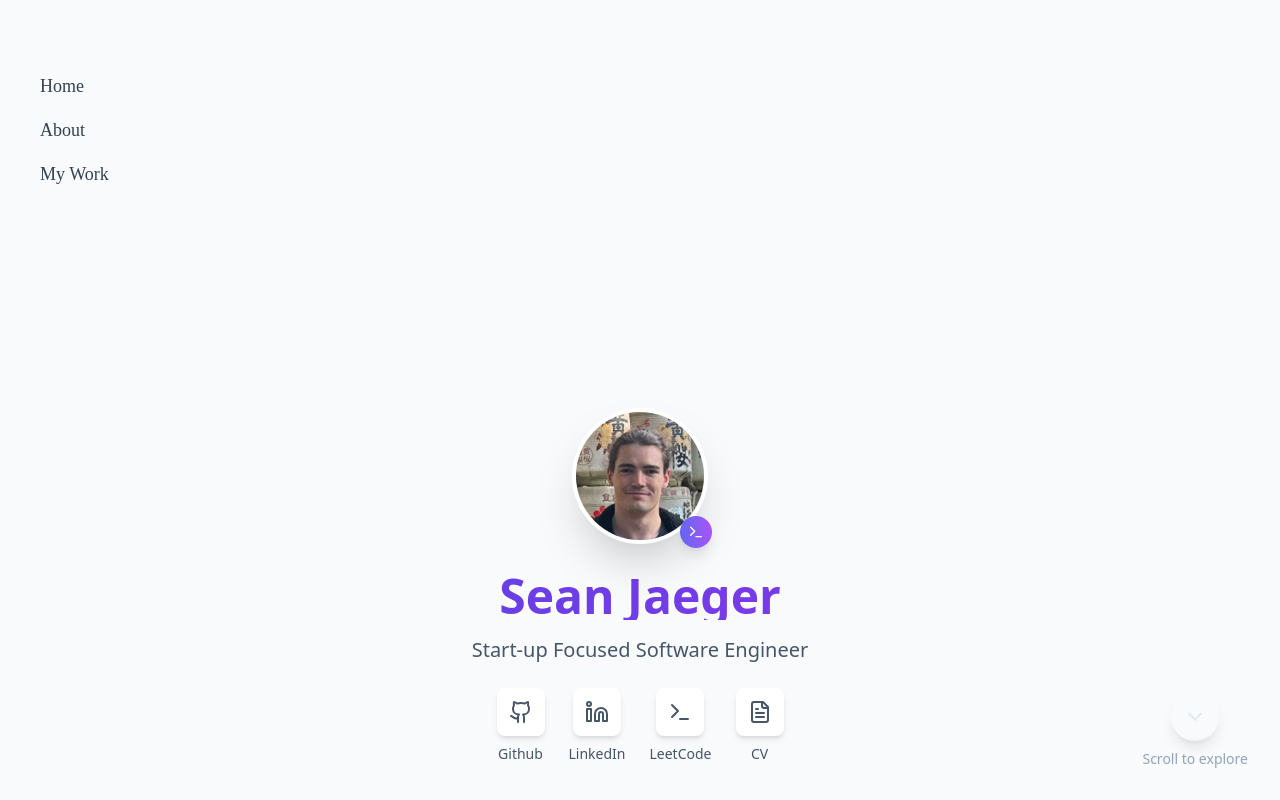
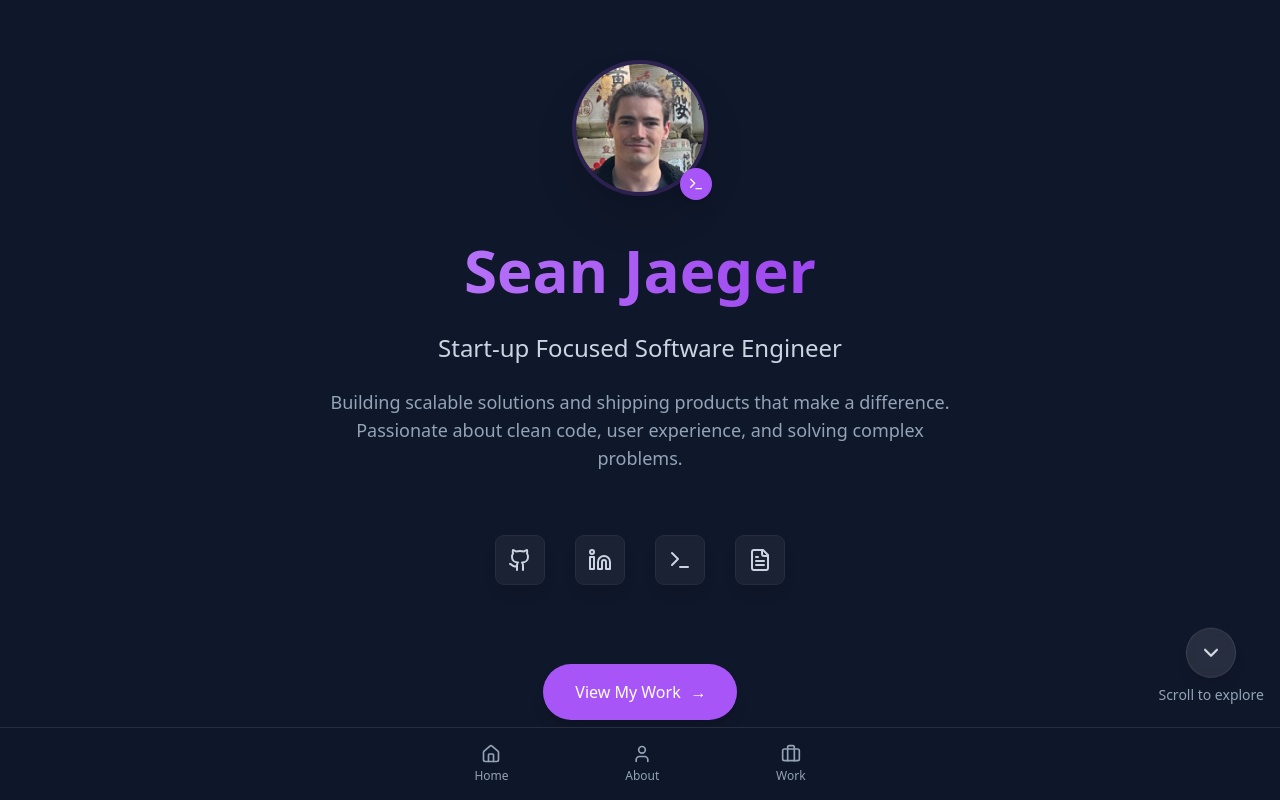
Before and after one commit to SeanJaeger1/Portfolio, a Next.js app: page / in a window 1280 px wide. Shown: the top 800 px of the page. Built offline with nearby package versions, Linux system fonts and the light colour scheme.

Commit message:
Reformatted site

```diff
--- a/components/IntroSection.tsx
+++ b/components/IntroSection.tsx
@@ -1,6 +1,6 @@
 import { FC } from 'react'
 import { motion } from 'framer-motion'
-import { Github, Linkedin, FileText, Terminal } from 'lucide-react'
+import { Github, Linkedin, Terminal, FileText } from 'lucide-react'
 import Image from 'next/image'
 
 const IntroSection: FC = () => {
@@ -34,41 +34,46 @@ const IntroSection: FC = () => {
   return (
     <section
       id="intro"
-      className="min-h-[90vh] flex flex-col justify-center relative"
+      className="min-h-[calc(100vh-80px)] flex flex-col justify-center
+      items-center relative px-4 py-8 sm:py-16"
     >
-      <div className="absolute inset-0 bg-gradient-to-br from-indigo-50 to-purple-50 dark:from-slate-900 dark:to-slate-800 -z-10" />
+      <div className="absolute inset-0 bg-gradient-to-br from-slate-900 to-slate-800 opacity-95 -z-10" />
 
       <motion.div
-        initial={{ opacity: 0, y: 20 }}
-        animate={{ opacity: 1, y: 0 }}
+        initial={{ opacity: 0 }}
+        animate={{ opacity: 1 }}
         transition={{ duration: 0.6 }}
-        className="space-y-6"
+        className="space-y-8 max-w-3xl mx-auto text-center"
       >
         <motion.div
           initial={{ opacity: 0, scale: 0.9 }}
           animate={{ opacity: 1, scale: 1 }}
           transition={{ delay: 0.2 }}
-          className="relative w-32 h-32 mx-auto mb-8"
+          className="relative w-32 h-32 mx-auto mb-12"
         >
           <Image
             src="/headshot.jpg"
             alt="Sean Jaeger"
             fill
-            className="rounded-full object-cover shadow-2xl ring-4 ring-white dark:ring-slate-700"
+            className="rounded-full object-cover shadow-2xl ring-4 ring-purple-500/20"
             sizes="128px"
             priority
           />
-          <div className="absolute -bottom-2 -right-2 bg-gradient-to-r from-indigo-500 to-purple-500 w-8 h-8 rounded-full flex items-center justify-center shadow-lg">
+          <div
+            className="absolute -bottom-2 -right-2 bg-purple-500 w-8 h-8 rounded-full
+            flex items-center justify-center shadow-lg"
+          >
             <Terminal className="w-4 h-4 text-white" />
           </div>
         </motion.div>
 
-        <div className="text-center space-y-4">
+        <div className="space-y-6">
           <motion.h1
             initial={{ opacity: 0, y: 20 }}
             animate={{ opacity: 1, y: 0 }}
             transition={{ delay: 0.3 }}
-            className="text-4xl md:text-5xl font-bold bg-clip-text text-transparent bg-gradient-to-r from-indigo-600 to-purple-600 dark:from-indigo-400 dark:to-purple-400"
+            className="text-5xl md:text-6xl font-bold text-transparent bg-clip-text
+              bg-gradient-to-r from-purple-400 to-purple-600 pb-2"
           >
             Sean Jaeger
           </motion.h1>
@@ -77,17 +82,28 @@ const IntroSection: FC = () => {
             initial={{ opacity: 0, y: 20 }}
             animate={{ opacity: 1, y: 0 }}
             transition={{ delay: 0.4 }}
-            className="text-xl text-slate-600 dark:text-slate-300"
+            className="text-xl md:text-2xl text-slate-300 mb-4"
           >
             Start-up Focused Software Engineer
+          </motion.p>
+
+          <motion.p
+            initial={{ opacity: 0, y: 20 }}
+            animate={{ opacity: 1, y: 0 }}
+            transition={{ delay: 0.5 }}
+            className="text-lg text-slate-400 max-w-2xl mx-auto px-4"
+          >
+            Building scalable solutions and shipping products that make a
+            difference. Passionate about clean code, user experience, and
+            solving complex problems.
           </motion.p>
         </div>
 
         <motion.div
           initial={{ opacity: 0, y: 20 }}
           animate={{ opacity: 1, y: 0 }}
-          transition={{ delay: 0.5 }}
-          className="flex justify-center gap-6 mt-8"
+          transition={{ delay: 0.6 }}
+          className="flex justify-center gap-8 pt-8"
         >
           {links.map(({ icon: Icon, url, text, ariaLabel }) => (
             <motion.a
@@ -98,15 +114,48 @@ const IntroSection: FC = () => {
               aria-label={ariaLabel}
               whileHover={{ scale: 1.1 }}
               whileTap={{ scale: 0.95 }}
-              className="flex flex-col items-center gap-2 text-slate-600 hover:text-indigo-600 dark:text-slate-400
-                dark:hover:text-indigo-400 transition-colors duration-200"
+              className="group relative"
             >
-              <div className="p-3 rounded-lg bg-white dark:bg-slate-800 shadow-md hover:shadow-xl transition-shadow duration-200">
-                <Icon className="w-6 h-6" />
+              <div
+                className="p-3 rounded-lg bg-white/5 backdrop-blur-sm shadow-lg
+                group-hover:bg-purple-500/10 transition-all duration-200
+                ring-1 ring-white/10 group-hover:ring-purple-500/30"
+              >
+                <Icon
+                  className="w-6 h-6 text-slate-300 group-hover:text-purple-400
+                  transition-colors duration-200"
+                />
               </div>
-              <span className="text-sm font-medium">{text}</span>
+              <span
+                className="absolute -bottom-8 left-1/2 -translate-x-1/2 text-sm text-slate-400
+                opacity-0 group-hover:opacity-100 transition-opacity duration-200"
+              >
+                {text}
+              </span>
             </motion.a>
           ))}
+        </motion.div>
+
+        <motion.div
+          initial={{ opacity: 0, y: 20 }}
+          animate={{ opacity: 1, y: 0 }}
+          transition={{ delay: 0.7 }}
+          className="pt-12"
+        >
+          <a
+            href="#work"
+            className="inline-flex items-center gap-2 px-8 py-4 rounded-full
+              bg-purple-500 hover:bg-purple-600 text-white font-medium
+              transition-colors duration-200 shadow-lg hover:shadow-purple-500/20"
+          >
+            View My Work
+            <motion.span
+              animate={{ x: [0, 5, 0] }}
+              transition={{ duration: 1.5, repeat: Infinity }}
+            >
+              →
+            </motion.span>
+          </a>
         </motion.div>
       </motion.div>
     </section>
--- a/components/Navigation.tsx
+++ b/components/Navigation.tsx
@@ -1,19 +1,23 @@
 import { FC } from 'react'
 import { motion } from 'framer-motion'
-import { ANIMATION_VARIANTS } from '../constants/animations'
+import { Home, User, Briefcase } from 'lucide-react'
 
 interface NavLink {
   href: string
   label: string
+  icon: typeof Home
 }
 
 const links: NavLink[] = [
-  { href: '#intro', label: 'Home' },
-  { href: '#about', label: 'About' },
-  { href: '#work', label: 'My Work' },
+  { href: '#intro', label: 'Home', icon: Home },
+  { href: '#about', label: 'About', icon: User },
+  { href: '#work', label: 'Work', icon: Briefcase },
 ]
 
-const Navigation: FC<{ className?: string }> = ({ className = '' }) => {
+const Navigation: FC<{ className?: string; isMobile?: boolean }> = ({
+  className = '',
+  isMobile = false,
+}) => {
   const handleScroll = (e: React.MouseEvent<HTMLAnchorElement>) => {
     e.preventDefault()
     const href = e.currentTarget.href
@@ -22,25 +26,55 @@ const Navigation: FC<{ className?: string }> = ({ className = '' }) => {
     elem?.scrollIntoView({ behavior: 'smooth' })
   }
 
+  if (isMobile) {
     return (
       <motion.nav
-      className={`${className}`}
-      initial="hidden"
-      animate="visible"
-      variants={ANIMATION_VARIANTS.container}
+        className="fixed bottom-0 left-0 right-0 bg-slate-900/95
+          backdrop-blur-sm border-t border-white/10 py-4 px-6 z-50 lg:hidden"
+        initial={{ opacity: 0, y: 20 }}
+        animate={{ opacity: 1, y: 0 }}
       >
+        <div className="flex justify-around items-center max-w-md mx-auto">
+          {links.map(({ href, label, icon: Icon }) => (
+            <motion.a
+              key={href}
+              href={href}
+              onClick={handleScroll}
+              className="flex flex-col items-center gap-1 text-slate-400
+                hover:text-purple-400 transition-colors duration-200"
+              whileTap={{ scale: 0.95 }}
+            >
+              <Icon className="w-5 h-5" />
+              <span className="text-xs font-medium">{label}</span>
+            </motion.a>
+          ))}
+        </div>
+      </motion.nav>
+    )
+  }
+
+  return (
+    <motion.nav
+      className="hidden lg:block fixed top-12 left-12 z-50"
+      initial={{ opacity: 0, x: -20 }}
+      animate={{ opacity: 1, x: 0 }}
+    >
+      <div className="flex flex-col gap-4">
         {links.map(({ href, label }) => (
           <motion.a
             key={href}
             href={href}
             onClick={handleScroll}
-          variants={ANIMATION_VARIANTS.item}
-          className="block px-4 py-2 text-lg font-kaisei text-slate-700 hover:text-slate-900
-            dark:text-slate-300 dark:hover:text-slate-100 transition-colors duration-200"
+            className="px-4 py-2 text-lg font-medium
+              text-slate-400 hover:text-purple-400
+              hover:bg-white/5 rounded-lg backdrop-blur-sm
+              transition-all duration-200"
+            whileHover={{ x: 4 }}
           >
             {label}
           </motion.a>
         ))}
+      </div>
     </motion.nav>
   )
 }
--- a/components/ScrollIndicator.tsx
+++ b/components/ScrollIndicator.tsx
@@ -7,7 +7,6 @@ const ScrollIndicator = () => {
 
   useEffect(() => {
     const handleScroll = () => {
-      // Hide the indicator after scrolling down a bit
       const scrolled = window.scrollY > 100
       setIsVisible(!scrolled)
     }
@@ -24,7 +23,7 @@ const ScrollIndicator = () => {
           animate={{ opacity: 1, y: 0 }}
           exit={{ opacity: 0, y: 10 }}
           transition={{ duration: 0.3 }}
-          className="fixed bottom-8 right-8 z-50"
+          className="fixed bottom-24 right-4 z-50 lg:bottom-8 lg:right-8"
         >
           <motion.div
             animate={{
@@ -38,7 +37,7 @@ const ScrollIndicator = () => {
             className="group cursor-pointer flex flex-col items-center"
           >
             <div
-              className="bg-white/10 dark:bg-white/5 backdrop-blur-sm rounded-full p-3
+              className="bg-white/10 backdrop-blur-sm rounded-full p-3
               shadow-lg ring-1 ring-white/20 group-hover:ring-purple-400/30
               transition-all duration-300 group-hover:shadow-purple-500/20"
             >
--- a/pages/index.tsx
+++ b/pages/index.tsx
@@ -8,7 +8,7 @@ import ScrollIndicator from '../components/ScrollIndicator'
 
 const Home: FC = () => {
   return (
-    <>
+    <div className="min-h-screen bg-slate-900">
       <Head>
         <title>Sean Jaeger | Software Engineer</title>
         <meta
@@ -18,24 +18,22 @@ const Home: FC = () => {
         <meta name="viewport" content="width=device-width, initial-scale=1" />
         <link rel="icon" href="/favicon.ico" />
       </Head>
-      <div className="min-h-screen bg-slate-50 dark:bg-slate-900">
-        <div className="max-w-7xl mx-auto px-4 sm:px-6 lg:px-8">
-          <div className="grid grid-cols-1 lg:grid-cols-4 gap-8 py-8 sm:py-16">
-            <aside className="lg:col-span-1">
-              <Navigation className="hidden lg:block sticky top-8" />
-              <Navigation className="lg:hidden" />
-            </aside>
 
-            <main className="lg:col-span-3">
-              <IntroSection />
-              <AboutSection />
-              <WorkSection />
-            </main>
-          </div>
-        </div>
-      </div>
+      {/* Desktop Navigation */}
+      <Navigation />
+
+      {/* Mobile Navigation */}
+      <Navigation isMobile />
+
+      {/* Main Content */}
+      <main className="w-full lg:pl-48 pb-20">
+        <IntroSection />
+        <AboutSection />
+        <WorkSection />
+      </main>
+
       <ScrollIndicator />
-    </>
+    </div>
   )
 }
 
```
Lines whose indentation alone changed are shown as unchanged.
